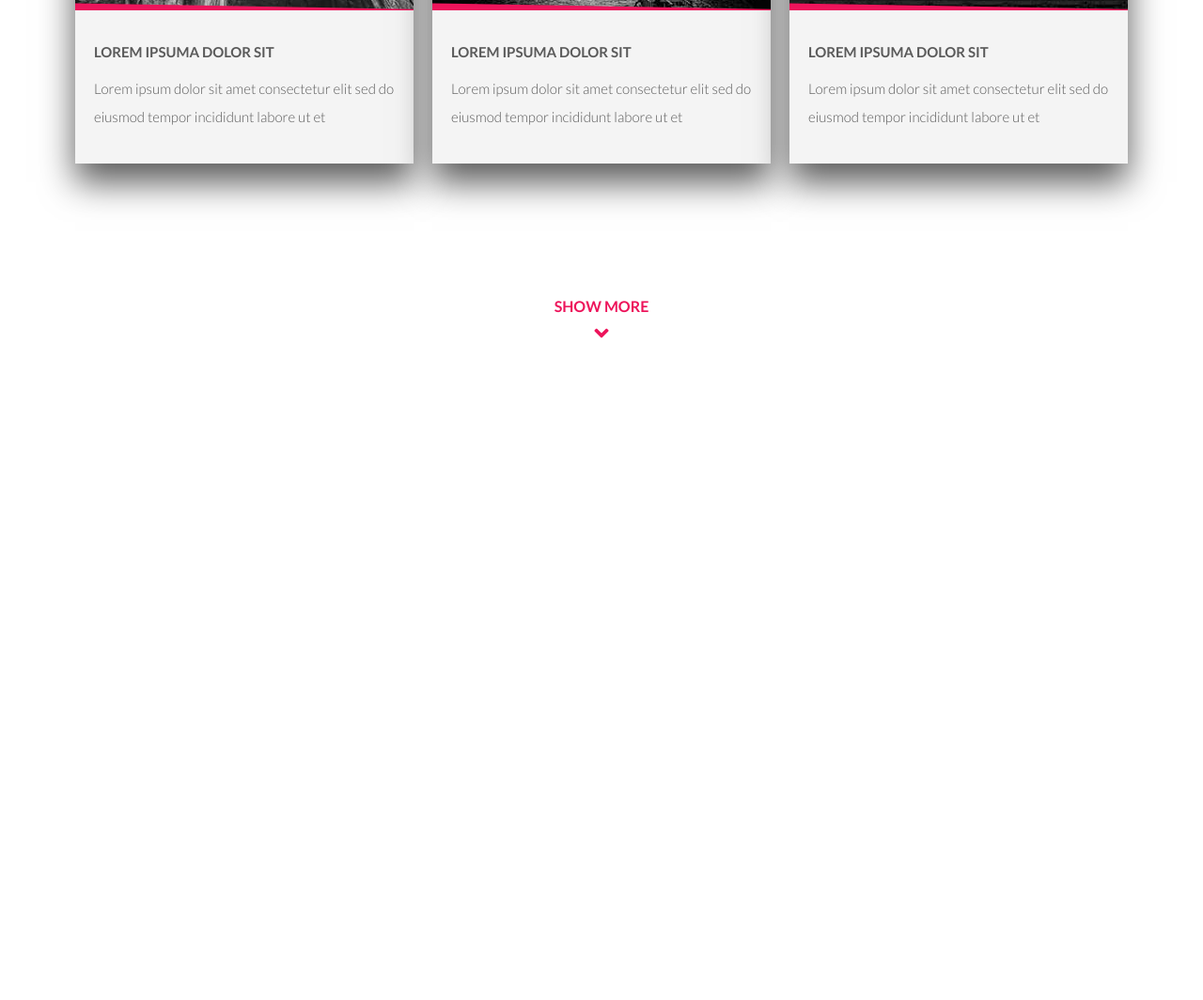
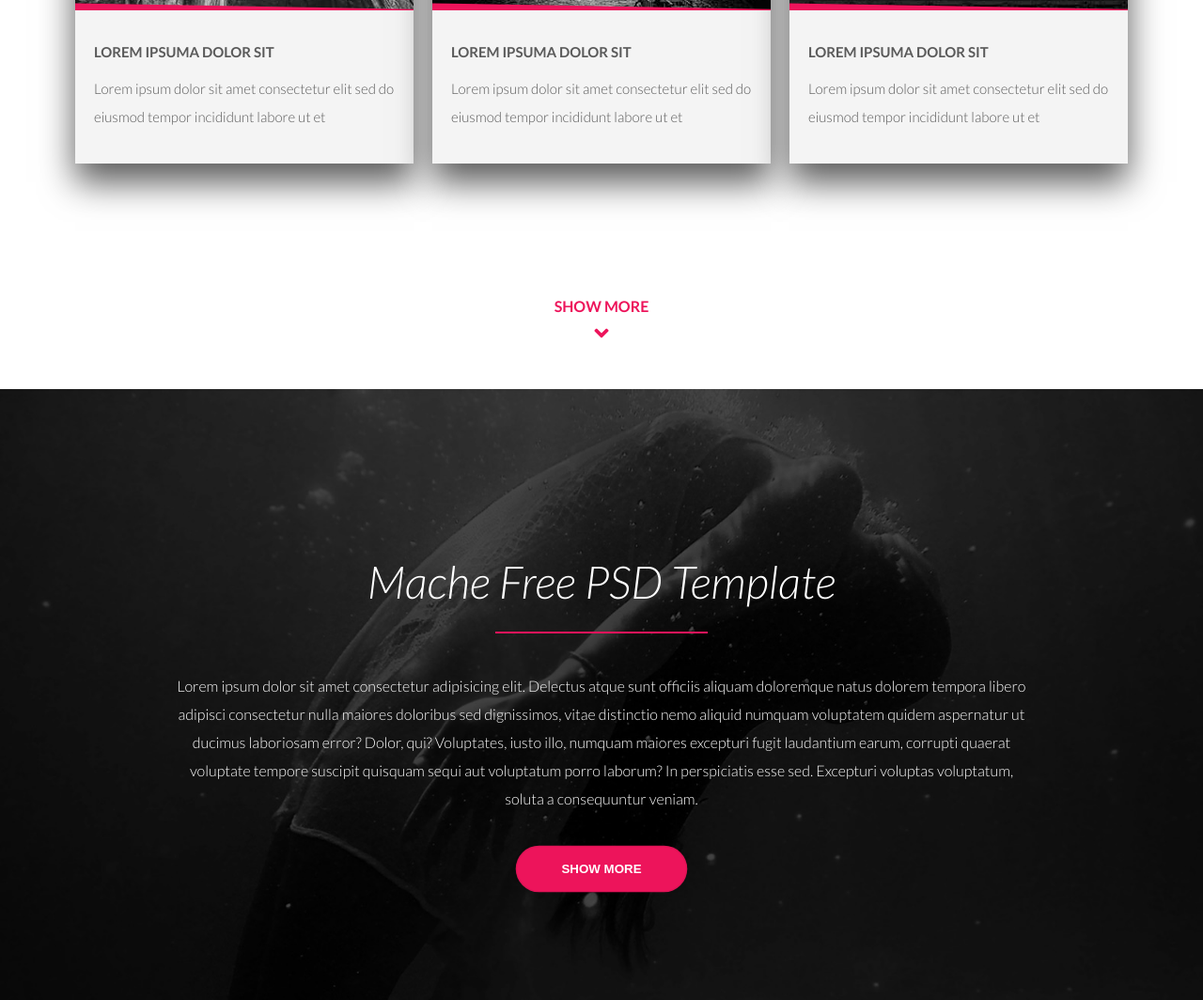
Before and after one commit to darokrk/Layout3-from-PSD, a website: page index.html in a window 1280 px wide. Shown: the part 5613-6677 px from the top of the page at 94% size. Before the commit the page ends 5997 px from the top, so only its background shows below. Drawn offline with Linux system fonts and the light colour scheme.

Commit message:
Finish more-info section

```diff
--- a/index.html
+++ b/index.html
@@ -310,6 +310,23 @@
             </div>
         </div>
     </section>
+    <section id="more-info">
+        <div class="container">
+            <div class="more-info__slogan">
+                <h2 class="more-info__header">Mache Free PSD Template</h2>
+                <p class="more-info__text">Lorem ipsum dolor sit amet consectetur adipisicing elit. Delectus atque
+                    sunt
+                    officiis aliquam doloremque natus dolorem tempora libero adipisci consectetur nulla maiores
+                    doloribus sed dignissimos, vitae distinctio nemo aliquid numquam voluptatem quidem aspernatur
+                    ut
+                    ducimus laboriosam error? Dolor, qui? Voluptates, iusto illo, numquam maiores excepturi fugit
+                    laudantium earum, corrupti quaerat voluptate tempore suscipit quisquam sequi aut voluptatum
+                    porro
+                    laborum? In perspiciatis esse sed. Excepturi voluptas voluptatum, soluta a consequuntur veniam.</p>
+                <button class="more-info__button">Show more</button>
+            </div>
+        </div>
+    </section>
 </body>
 
 </html>
--- a/sass/style.scss
+++ b/sass/style.scss
@@ -656,7 +656,7 @@ body {
         flex-direction: column;
         justify-content: flex-end;
         align-items: center;
-        margin: 10px auto;
+        margin: 10px auto 40px;
         text-align: center;
         @extend .red--color;
         text-transform: uppercase;
@@ -670,3 +670,42 @@ body {
         }
     }
 }
+
+#more-info {
+    background: url('../images/main.jpg') no-repeat;
+    background-size: cover;
+
+    .more-info__slogan {
+        min-height: 650px;
+        @extend .display__flex--center;
+        flex-direction: column;
+        text-align: center;
+        width: 80%;
+        margin: auto;
+
+        .more-info__header {
+            @extend .header__text--black;
+            color: #fff;
+
+            &::after {
+                @extend .red--emphasize;
+                width: 45%;
+            }
+        }
+
+        .more-info__text {
+            line-height: 30px;
+            font-weight: 300;
+        }
+
+        .more-info__button {
+            @extend .button;
+            width: 180px;
+            background: #ed145b;
+            color: #fff;
+            margin-top: 20px;
+            box-shadow: 0 0 0 0 #ed145b;
+            animation: pulse 2.25s infinite cubic-bezier(0.66, 0, 0, 1);
+        }
+    }
+}
```
Also changed, not shown: css/style.css.
